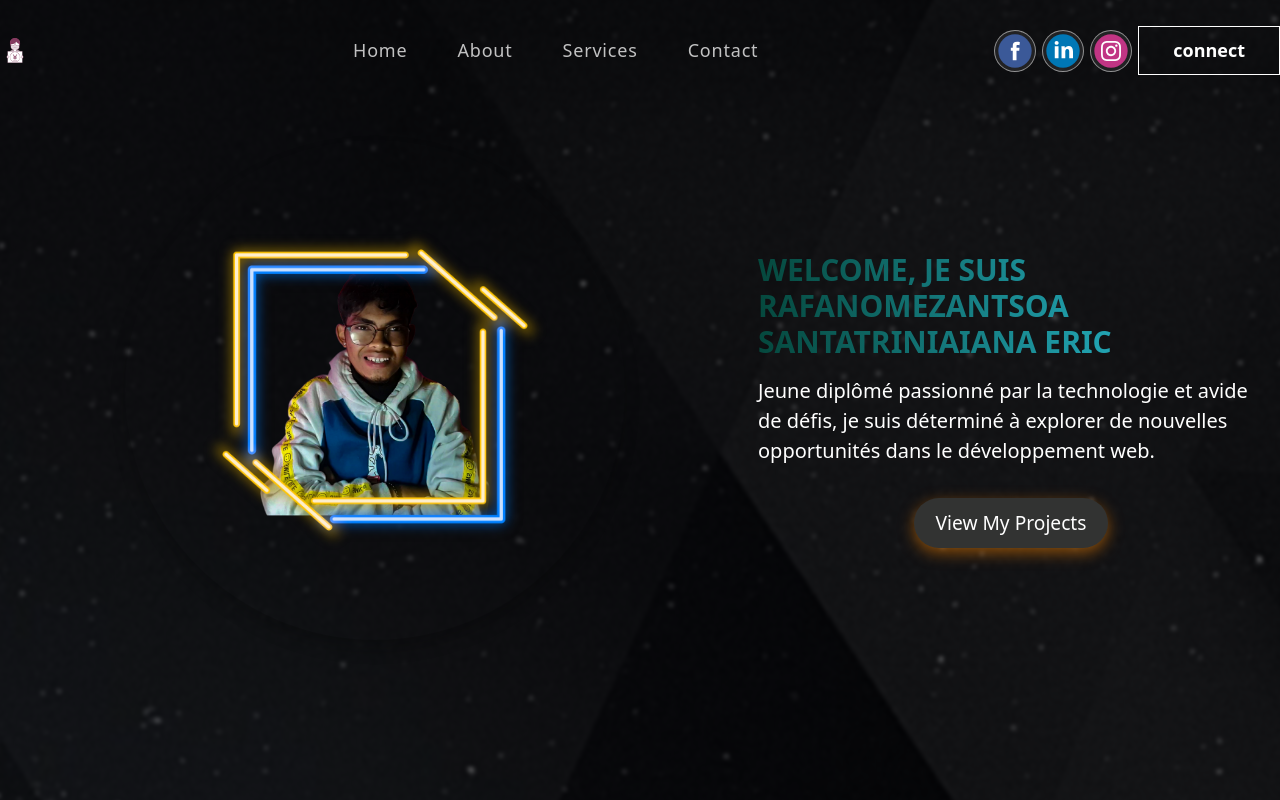
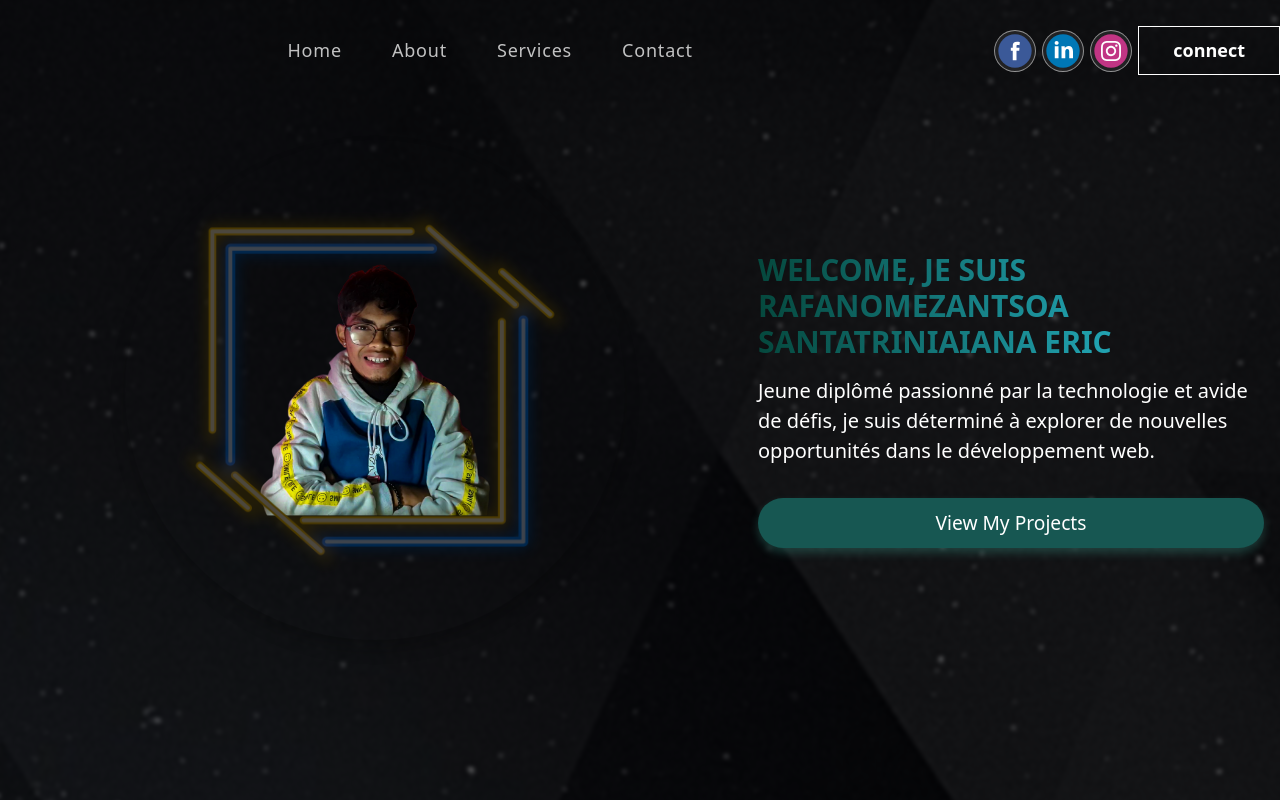
Before and after one commit to RafEric/portfolioRafEric, a React (Create React App) app: page / in a window 1280 px wide. Shown: the top 800 px of the page. Built offline with nearby package versions, Linux system fonts and the light colour scheme.

Commit message:
modification homePage

```diff
--- a/src/components/HomePage.css
+++ b/src/components/HomePage.css
@@ -224,18 +224,18 @@ a.btn {
   padding: 10px 20px;
   font-size: 1.2rem;
   color: white;
-  background-color: #323332;
+  background-color: #175752;
   border-radius: 25px;
   text-decoration: none;
-  transition: all 0.3s ease-in-out;
-  box-shadow: 0 5px 15px rgba(255, 136, 0, 0.5);
+  transition: all 0.1s ease-in-out;
+  box-shadow: 0 5px 10px rgba(96, 248, 223, 0.2);
 
 }
 
-.btn:hover {
+/*.btn:hover {
   background-color: #e52e71;
   box-shadow: 0 5px 15px rgba(229, 46, 113, 0.5);
-}
+}*/
 
 .profile-frame-wrapper {
   position: relative;
@@ -261,8 +261,9 @@ a.btn {
   content: "";
   position: absolute;
   width: 400px;
-  height: 400px;
-  background-image: url('../assets/cadrage.png'); /* Le chemin du cadre */
+  height: 470px;
+  background-image: url('../assets/cadrage.png');
+  filter: brightness(0.3); /* Le chemin du cadre */
   background-size: cover;
   background-position: center;
   z-index: 1; /* Derrière la photo */
@@ -281,7 +282,7 @@ a.btn {
 .col-md-7,
 .col-md-5 {
   display: flex;
-  align-items: center; /* Centre verticalement le contenu des colonnes */
+   /* Centre verticalement le contenu des colonnes */
   justify-content: center; /* Centre horizontalement le contenu des colonnes */
   flex-direction: column; /* Aligne les enfants verticalement */
 }
--- a/src/components/Navbar.js
+++ b/src/components/Navbar.js
@@ -3,7 +3,7 @@ import { Navbar, Nav } from 'react-bootstrap';
 import { Link } from 'react-router-dom';
 import './Navbar.css';  // Fichier CSS personnalisé
 import { useState, useEffect } from 'react';
-import logo from '../assets/icon/online-payment-svgrepo-com.svg';
+
 import navicon1 from '../assets/icon/facebook-svgrepo-com.svg';
 import  navicon2 from '../assets/icon/linkedin-svgrepo-com.svg';
 import navicon3 from '../assets/icon/instagram-svgrepo-com.svg';
@@ -29,9 +29,7 @@ const MyNavbar = () => {
   return (
 
     <Navbar expand="lg" className={scrolled ? "scrolled": "" } >
-       <Navbar.Brand as={Link} to="/" className="navbar-brand ">
-        <img className="logo"src={logo} alt='logo'/>
-      </Navbar.Brand>
+
       <Navbar.Toggle aria-controls="basic-navbar-nav" />
       <Navbar.Collapse id="basic-navbar-nav">
         <Nav className="mx-auto">
```
